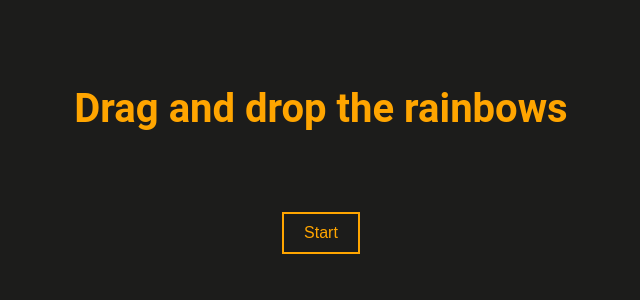
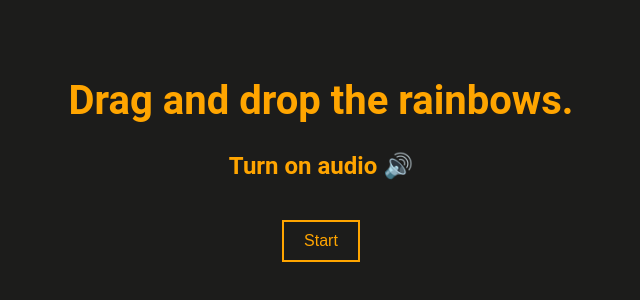
Before and after one commit to philipclaesson/rainbow, a website built with webpack: page index.html in a window 1280 px wide. Shown: the part 244-544 px from the top of the page, without its empty margins (319-959 px from the left). Built offline with nearby package versions, Linux system fonts and the light colour scheme.

Commit message:
instructions

```diff
--- a/index.html
+++ b/index.html
@@ -10,7 +10,8 @@
 </head>
 
 <body>
-    <h1 id="info">Drag and drop the rainbows</h1>
+    <h1 id="info">Drag and drop the rainbows.</h1>
+    <h2 id="info">Turn on audio 🔊</h2>
     <button id="start-button">Start</button>
 </body>
 
--- a/styles.css
+++ b/styles.css
@@ -17,7 +17,17 @@ h1 {
     color: orange;
     font-family: 'Roboto', sans-serif;
     font-size: 5vmin;
-    margin-bottom: 10vmin;
+    margin-bottom: 1vmin;
+    margin-left: 5vmin;
+    margin-right: 5vmin;
+    text-align: center;
+}
+
+h2 {
+    color: orange;
+    font-family: 'Roboto', sans-serif;
+    font-size: 3vmin;
+    margin-bottom: 5vmin;
     margin-left: 5vmin;
     margin-right: 5vmin;
     text-align: center;
```
